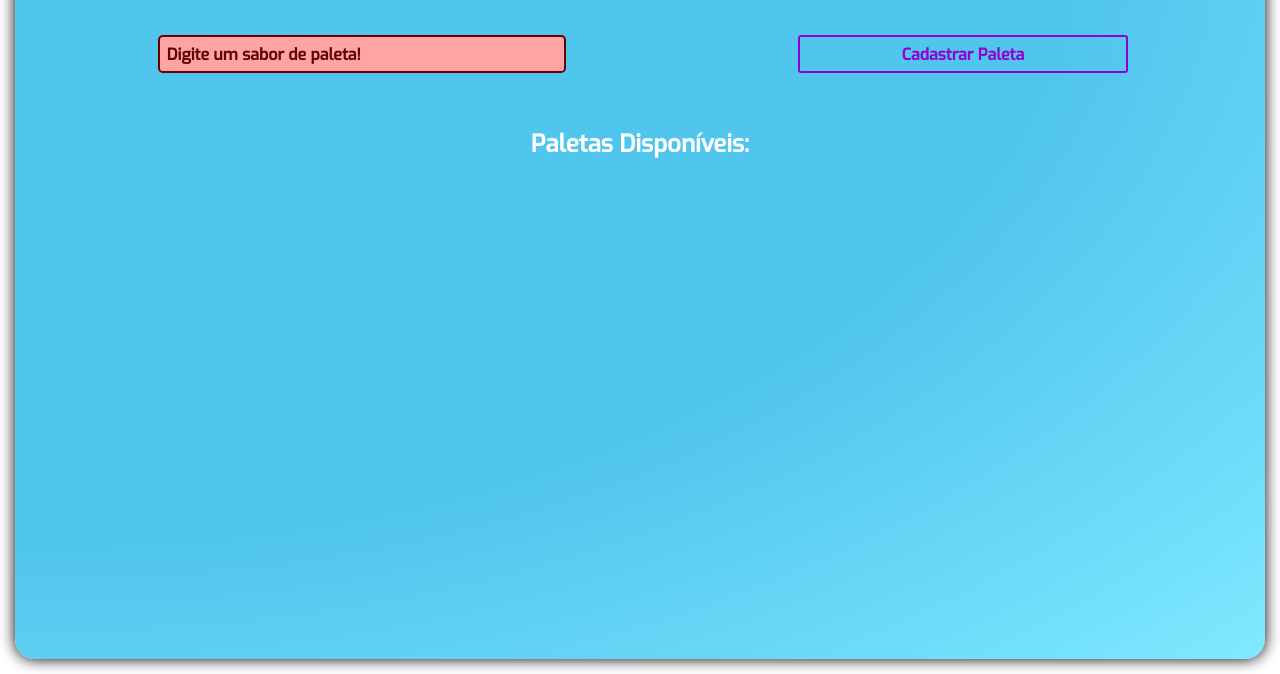
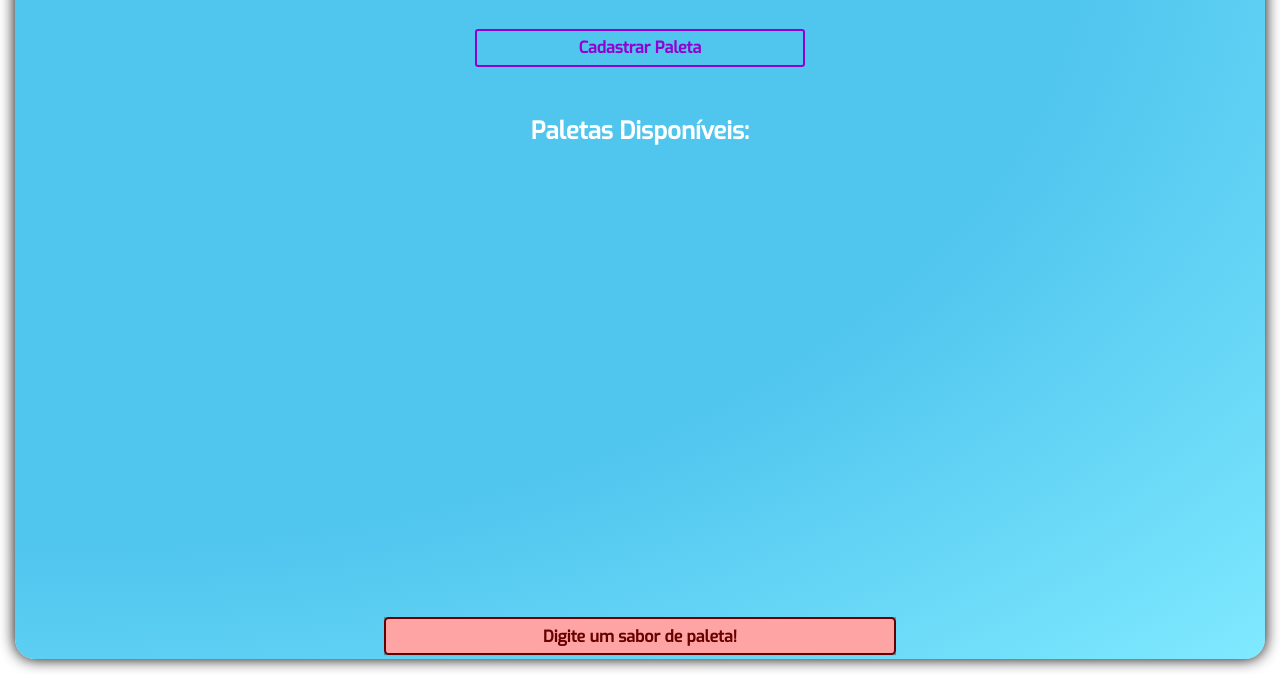
Before and after one commit to darcanj0/el-geladon-frontend, a website: page index.html in a window 1280 px wide. Both pictures are taken after a click on the button 1180 px from the left and 72 px from the top of the page. Shown: the part 126-800 px from the top of the page. Drawn offline with nearby package versions, Linux system fonts and the light colour scheme; no server answers.

Commit message:
refact: alert system

```diff
--- a/assets/style.css
+++ b/assets/style.css
@@ -118,54 +118,8 @@ section.Home > h2 {
   width: 80%;
   margin: auto;
   display: flex;
-  justify-content: space-between;
-  align-items: baseline;
-}
-
-#spanContainer {
-  width: 40%;
-  text-align: center;
-  z-index: 99999;
-  padding: 0.4rem;
-}
-
-#msgAlert {
-  width: 100%;
-  z-index: 99999;
-  padding: 0.4rem;
-  font-weight: 600;
-  border-radius: 0.3rem;
-  animation: alertMessage 5.2s normal;
-}
-
-@keyframes alertMessage {
-  0% {
-    opacity: 0%;
-  }
-
-  10% {
-    opacity: 100%;
-  }
-
-  90% {
-    opacity: 100%;
-  }
-
-  100% {
-    opacity: 0%;
-  }
-}
-
-.Success {
-  background-color: #a4ffa4;
-  color: #08750d;
-  border: 2px solid #08750d;
-}
-
-.Danger {
-  background-color: #ffa4a4;
-  color: #690000;
-  border: 2px solid #690000;
+  justify-content: center;
+  align-items: center;
 }
 
 @media (max-width: 1220px) {
@@ -525,3 +479,55 @@ textarea {
   background-color: #0bb614;
   color: #ffffff;
 }
+
+#spanContainer {
+  min-width: 40vw;
+  background-color: #00000050;
+  height: max-content;
+  position: fixed;
+  bottom: 0;
+  left: 50%;
+  transform: translate(-50%, -50%);
+  z-index: 9999;
+  align-items: center;
+}
+
+#msgAlert {
+  display: flex;
+  justify-content: center;
+  width: 100%;
+  padding: 0.4rem;
+  font-weight: 600;
+  border-radius: 0.3rem;
+  animation: alertMessage 5.2s normal ease-in;
+}
+
+@keyframes alertMessage {
+  0% {
+    margin-bottom: -40px;
+  }
+
+  5% {
+    margin-bottom: 0px;
+  }
+
+  85% {
+    margin-bottom: 0px;
+  }
+
+  100% {
+    margin-bottom: -60px;
+  }
+}
+
+.Success {
+  background-color: #a4ffa4;
+  color: #08750d;
+  border: 2px solid #08750d;
+}
+
+.Danger {
+  background-color: #ffa4a4;
+  color: #690000;
+  border: 2px solid #690000;
+}
--- a/index.html
+++ b/index.html
@@ -48,9 +48,6 @@
       </div>
 
       <section class="Options">
-        <div id="spanContainer">
-          <span id="msgAlert"></span>
-        </div>
         <button class="DefaultButton" type="button" onclick="openModal()">
           Cadastrar Paleta
         </button>
@@ -124,6 +121,10 @@
       <div class="HomeContainer">
         <div id="paletaList" class="PaletaList"></div>
       </div>
+
+      <div id="spanContainer">
+        <span id="msgAlert"></span>
+      </div>
     </section>
 
     <script src="./assets/script.js"></script>
```
